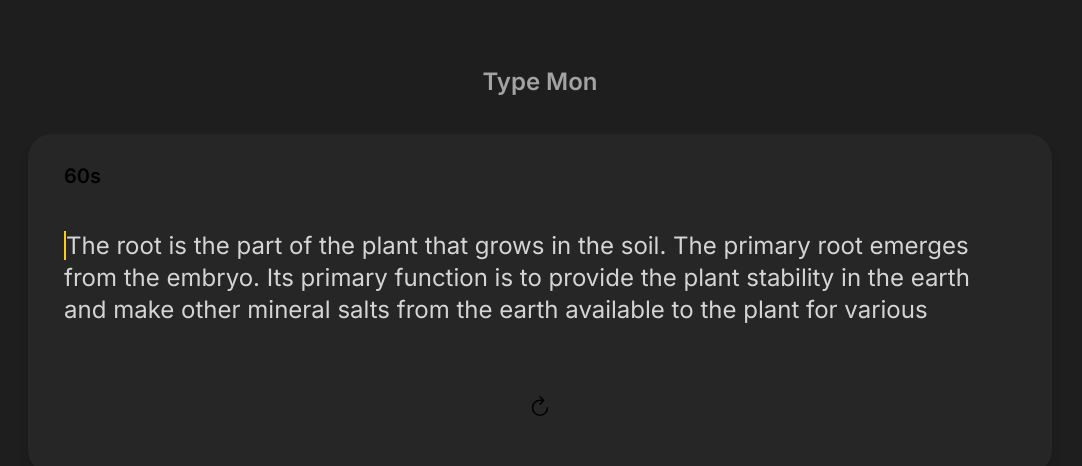
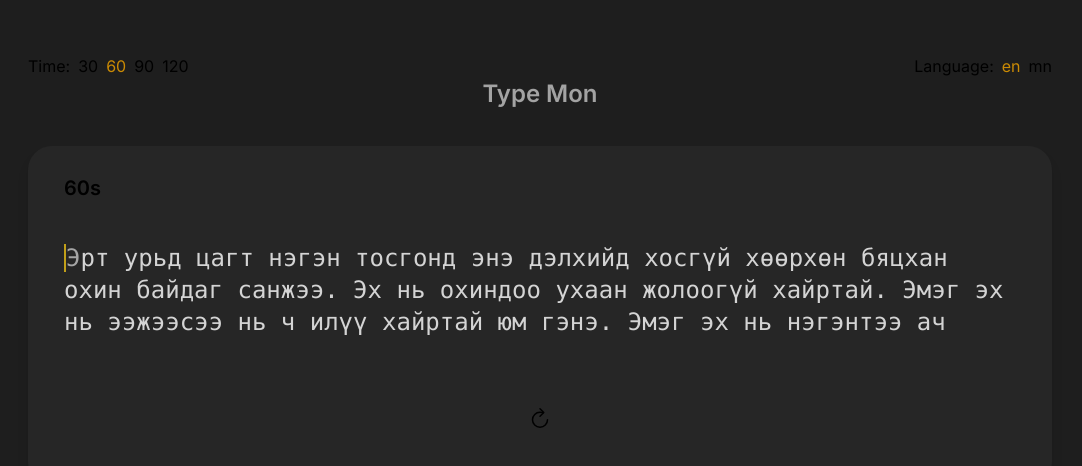
Before and after one commit to OthyTenk/type-mon, a Next.js app: page / in a window 1280 px wide. Shown: the part 130-596 px from the top of the page, without its empty margins (100-1182 px from the left). Built offline with nearby package versions, Linux system fonts and the light colour scheme.

Commit message:
fix: fixes the cursor position and adds the options components

```diff
--- /dev/null
+++ b/app/components/Options.tsx
@@ -0,0 +1,72 @@
+import { FC, useEffect } from "react"
+import useResultStatistic from "../hooks/useResultStatistic"
+import { DEFAULT_LANG, DEFAULT_TIME } from "../site_settings"
+
+const times = [30, 60, 90, 120]
+const languages = ["en", "mn"]
+
+const Options: FC = () => {
+  const { maxTime, newMaxTime } = useResultStatistic()
+  const selectedTime =
+    maxTime > 0 && maxTime !== undefined ? maxTime : DEFAULT_TIME
+
+  useEffect(() => {
+    if (maxTime === undefined) {
+      newMaxTime(DEFAULT_TIME)
+    }
+  }, [newMaxTime, maxTime])
+
+  const onChangeTime = (value: number) => {
+    newMaxTime(value)
+  }
+
+  const renderedTimes = ({ selectedTime }: { selectedTime: number }) => {
+    return (
+      <ul className="gap-2 flex">
+        {times.map((time, index) => (
+          <li
+            key={`time-${index}`}
+            onClick={() => onChangeTime(time)}
+            className={`${
+              selectedTime === time ? "text-yellow-600" : ""
+            } cursor-pointer`}>
+            {time}
+          </li>
+        ))}
+      </ul>
+    )
+  }
+
+  const renderedLanguages = ({
+    selectedLanguage,
+  }: {
+    selectedLanguage: string
+  }) => {
+    return (
+      <ul className="gap-2 flex">
+        {languages.map((lang, index) => (
+          <li
+            key={`time-${index}`}
+            className={`${selectedLanguage === lang ? "text-yellow-600" : ""}`}>
+            {lang}
+          </li>
+        ))}
+      </ul>
+    )
+  }
+
+  return (
+    <div className="w-full max-w-5xl flex flex-col md:flex-row items-center justify-between ">
+      <div className="flex flex-row gap-2">
+        <span>Time:</span>
+        {renderedTimes({ selectedTime })}
+      </div>
+      <div className="flex flex-row gap-2">
+        <span>Language:</span>
+        {renderedLanguages({ selectedLanguage: DEFAULT_LANG })}
+      </div>
+    </div>
+  )
+}
+
+export default Options
--- a/app/components/Typing.tsx
+++ b/app/components/Typing.tsx
@@ -1,4 +1,5 @@
 "use client"
+
 import {
   ChangeEvent,
   ReactElement,
@@ -13,13 +14,14 @@ import useTypingResultModal from "../hooks/useTypingResultModal"
 import { countCorrectCharacters } from "../utils"
 // import Preview from "./Preview"
 import useResultStatistic from "../hooks/useResultStatistic"
+import Options from "./Options"
 
 const Typing = () => {
   const inputRef = useRef<HTMLInputElement>(null)
   const activeLetter = useRef<HTMLSpanElement>(null)
-
   const paragraphs = useMemo(
     () => [
+      "Эрт урьд цагт нэгэн тосгонд энэ дэлхийд хосгүй хөөрхөн бяцхан охин байдаг санжээ. Эх нь охиндоо ухаан жолоогүй хайртай. Эмэг эх нь ээжээсээ нь ч илүү хайртай юм гэнэ. Эмэг эх нь нэгэнтээ ач охиндоо, зохисон гэдэг нь жигтэйхэн, хөөрхөн улаан малгай хийж өгчээ. Охин хаашаа ч явсан түүнийг өмсдөг болохоор хавь ойрынхон нь охиныг “Улаан малгайт” гэж нэрлэдэг байжээ. Нэг өдөр эх нь амтат хуушуур хийгээд охиндоо: Эмээгээ эргэж тойроод, энэ хуушуур, савтай тос хоёрыг аваачиж өгөөд ир гэж хэлжээ. Улаан малгайт хуушуур, савтай тос хоёрыг аваад эмээгийнхээ суудаг тосгон руу явжээ. Охиныг ой дундуур явж байтал нэг чоно тааралдаж гэнэ. Өлсгөлөн чоно охиныг идэх гэж арааных нь шүлс гооживч түлээчний мод цавчих сүхний дуунаас айгаад идэх зүрх хүрэхгүй байлаа. Чоно охинд дөхөж очоод:",
       "A plant is one of the most important living things that develop on the earth and is made up of stems, leaves, roots, and so on.Parts of Plants: The part of the plant that developed beneath the soil is referred to as root and the part that grows outside of the soil is known as shoot. The shoot consists of stems, branches, l eaves, fruits, and flowers. Plants are made up of six main parts: roots, stems, leaves, flowers, fruits, and seeds.",
       "The root is the part of the plant that grows in the soil. The primary root emerges from the embryo. Its primary function is to provide the plant stability in the earth and make other mineral salts from the earth available to the plant for various metabolic processes There are three types of roots i.e. Tap Root, Adventitious Roots, and Lateral Root. The roots arise from the parts of the plant and not from the rhizomes roots.",
       "Stem is the posterior part that remains above the ground and grows negatively geotropic. Internodes and nodes are found on the stem. Branch, bud, leaf, petiole, flower, and inflorescence on a node are all those parts of the plant that remain above the ground and undergo negative subsoil development. The trees have brown bark and the young and newly developed stems are green. The roots arise from the parts of plant and not from the rhizomes roots.",
@@ -28,28 +30,27 @@ const Typing = () => {
     ],
     []
   )
+  const typingResultModal = useTypingResultModal()
+  const CurrentPositionStyle = "border-l-2 border-yellow-400 animate-pulse"
+  const stat = useResultStatistic()
 
   const [typingText, setTypingText] = useState<string | ReactElement[]>("")
   const [inpFieldValue, setInpFieldValue] = useState("")
-  const stat = useResultStatistic()
-  stat.maxTime = 60
-
   const [timeLeft, setTimeLeft] = useState(stat.maxTime)
   const [charIndex, setCharIndex] = useState(0)
   const [isTyping, setIsTyping] = useState(false)
-  const typingResultModal = useTypingResultModal()
-
   const [currentTextIndex, setCurrentTextIndex] = useState(0)
-  const CurrentPositionStyle = "border-l-2 border-yellow-400"
 
   const loadParagraph = useCallback(() => {
-    const ranIndex = Math.floor(Math.random() * paragraphs.length)
+    // const ranIndex = Math.floor(Math.random() * paragraphs.length)
+    const ranIndex = 0
     setCurrentTextIndex(ranIndex)
     document.addEventListener("keydown", () => inputRef.current?.focus())
 
     const content = Array.from(paragraphs[ranIndex]).map((letter, index) => (
       <span
         key={index}
+        ref={index === 0 ? activeLetter : null}
         className={`leading-8 ${index === 0 ? CurrentPositionStyle : ""}`}>
         {letter}
       </span>
@@ -59,30 +60,32 @@ const Typing = () => {
     setInpFieldValue("")
     setCharIndex(0)
     setIsTyping(false)
-  }, [paragraphs])
+    setTimeLeft(stat.maxTime)
+    stat.setValues
+  }, [paragraphs, stat])
 
   useEffect(() => {
     const content = Array.from(paragraphs[currentTextIndex]).map(
       (letter, index) => {
-        let showTypeResult = ""
+        let resultColor = ""
         if (index < inpFieldValue.length) {
-          if (letter === inpFieldValue[index]) {
-            // showTypeResult = "bg-green-300 text-green-800";
-            showTypeResult = "text-green-400"
-          } else {
-            // showTypeResult = "bg-red-500 text-red-900";
-            showTypeResult = "text-red-500"
-          }
+          resultColor =
+            letter === inpFieldValue[index]
+              ? "text-green-400"
+              : letter === " "
+              ? "bg-red-500"
+              : "text-red-500"
         }
 
         return (
           <span
             key={index}
             ref={inpFieldValue.length === index ? activeLetter : null}
-            className={` ${
+            className={`${
               inpFieldValue.length === index ? CurrentPositionStyle : ""
-            } ${showTypeResult}`}>
-            {letter !== " " ? letter : " "}
+            } ${resultColor}`}>
+            {/* {letter !== " " ? letter : " "} */}
+            {letter}
           </span>
         )
       }
@@ -91,9 +94,7 @@ const Typing = () => {
     setTypingText(content)
   }, [inpFieldValue, paragraphs, currentTextIndex])
 
-  useEffect(() => {
-    loadParagraph()
-  }, [loadParagraph])
+  useEffect(() => loadParagraph(), [loadParagraph])
 
   useEffect(() => {
     let cpm = (charIndex - stat.mistakes) * (60 / (stat.maxTime - timeLeft))
@@ -108,7 +109,7 @@ const Typing = () => {
   }, [timeLeft, charIndex, stat])
 
   useEffect(() => {
-    let interval: string | number | NodeJS.Timeout | undefined = undefined
+    let interval: NodeJS.Timeout | undefined = undefined
 
     if (timeLeft <= 0 || !isTyping) {
       clearInterval(interval)
@@ -116,22 +117,18 @@ const Typing = () => {
       return
     }
 
-    interval = setInterval(() => {
-      setTimeLeft(timeLeft - 1)
-    }, 1000)
+    interval = setInterval(() => setTimeLeft(timeLeft - 1), 1000)
 
-    return () => {
-      clearInterval(interval)
-    }
+    return () => clearInterval(interval)
   }, [isTyping, timeLeft])
 
   const onTryAgain = () => {
-    setIsTyping(false)
-    setTimeLeft(stat.maxTime)
-    setCharIndex(0)
-    setTypingText("")
-    stat.setValues
     loadParagraph()
+
+    setInterval(
+      () => activeLetter?.current?.scrollIntoView({ behavior: "smooth" }),
+      500
+    )
   }
 
   const onTyping = (e: ChangeEvent<HTMLInputElement>) => {
@@ -160,13 +157,13 @@ const Typing = () => {
   return (
     <>
       <div className="p-0 m-0 min-h-screen min-w-full flex flex-col justify-center items-center bg-[#1E1E1E]">
+        <Options />
         <h3 className="text-2xl font-semibold text-neutral-400 w-full text-center mb-9">
           Type Mon
         </h3>
         <div className="md:max-w-5xl p-5 md:p-7 w-[calc(100% - 10px)] md:rounded-3xl bg-neutral-800 md:shadow-lg">
           <input
             ref={inputRef}
-            // ref={textInput}
             type="text"
             className="md:-z-10 absolute opacity-10"
             autoFocus
@@ -176,18 +173,19 @@ const Typing = () => {
 
           {/* Render the Preview child component */}
           <div className="text-xl ml-2 mb-8 font-semibold">{timeLeft}s</div>
-
           {/* <Preview typingText={typingText} onTryAgain={onTryAgain} /> */}
 
           <div className="p-2">
-            <div className="pb-8 text-2xl text-neutral-300">
+            <div className="pb-8 text-2xl text-neutral-300 font-mono">
               <div className="leading-8 h-24 overflow-hidden">{typingText}</div>
             </div>
 
             <div className="flex items-center mt-4 justify-center">
               <button
                 onClick={onTryAgain}
-                className="p-4 outline-none cursor-pointer m-1 rounded-full hover:bg-neutral-700">
+                className={`${
+                  isTyping && "hidden"
+                } p-4 outline-none cursor-pointer m-1 rounded-full hover:bg-neutral-700`}>
                 <IoRefresh size={24} />
               </button>
             </div>
--- a/app/hooks/useResultStatistic.ts
+++ b/app/hooks/useResultStatistic.ts
@@ -1,4 +1,5 @@
 import { create } from "zustand"
+import { DEFAULT_TIME } from "../site_settings"
 
 interface IResultStatisticStore {
   CPM: number
@@ -6,15 +7,17 @@ interface IResultStatisticStore {
   mistakes: number
   maxTime: number
   setValues: { cpm?: number; wpm?: number; mistakes?: number; maxTime?: number }
+  newMaxTime: (time: number) => void
 }
 
 const useResultStatistic = create<IResultStatisticStore>((set) => ({
   CPM: 0,
   WPM: 0,
   mistakes: 0,
-  maxTime: 0,
+  maxTime: DEFAULT_TIME,
   setValues: ({ cpm = 0, wpm = 0, mistakes = 0, maxTime = 0 }) =>
     set({ CPM: cpm, WPM: wpm, mistakes: mistakes, maxTime: maxTime }),
+  newMaxTime: (time) => set({ maxTime: time }),
 }))
 
 export default useResultStatistic
--- a/app/layout.tsx
+++ b/app/layout.tsx
@@ -7,8 +7,9 @@ import TypingResultModal from "./components/modals/TypingResultModal"
 const inter = Inter({ subsets: ["latin"] })
 
 export const metadata: Metadata = {
-  title: "Typing, Type trainer, Type speed test",
-  description: "agula typing, type speed test",
+  title: "Typing, Type trainer, Typing speed test",
+  description:
+    "agula typing, typing speed game, Improve your Typing Speed, free typing test, Mongolian typing test",
 }
 
 export default function RootLayout({
@@ -19,7 +20,7 @@ export default function RootLayout({
   return (
     <html lang="en" suppressHydrationWarning>
       <body
-        className={`${inter.className} bg-white text-black dark:bg-[#1f1f1f] dark:text-white h-full selection:bg-gray-50 dark:selection:bg-gray-800`}>
+        className={`${inter.className} font-mono bg-white text-black dark:bg-[#1f1f1f] dark:text-white h-full selection:bg-gray-50 dark:selection:bg-gray-800`}>
         <TypingResultModal />
         <main>{children}</main>
       </body>
--- /dev/null
+++ b/app/site_settings.ts
@@ -0,0 +1,4 @@
+import json_settings from "../site_settings.json"
+
+export const DEFAULT_TIME = json_settings.default_time
+export const DEFAULT_LANG = json_settings.default_lang
--- /dev/null
+++ b/site_settings.json
@@ -0,0 +1,4 @@
+{
+    "default_time": 60,
+    "default_lang": "en"
+}
```
Also changed, not shown: app/hooks/useIsTyping.ts (added, +24 -0 lines).
